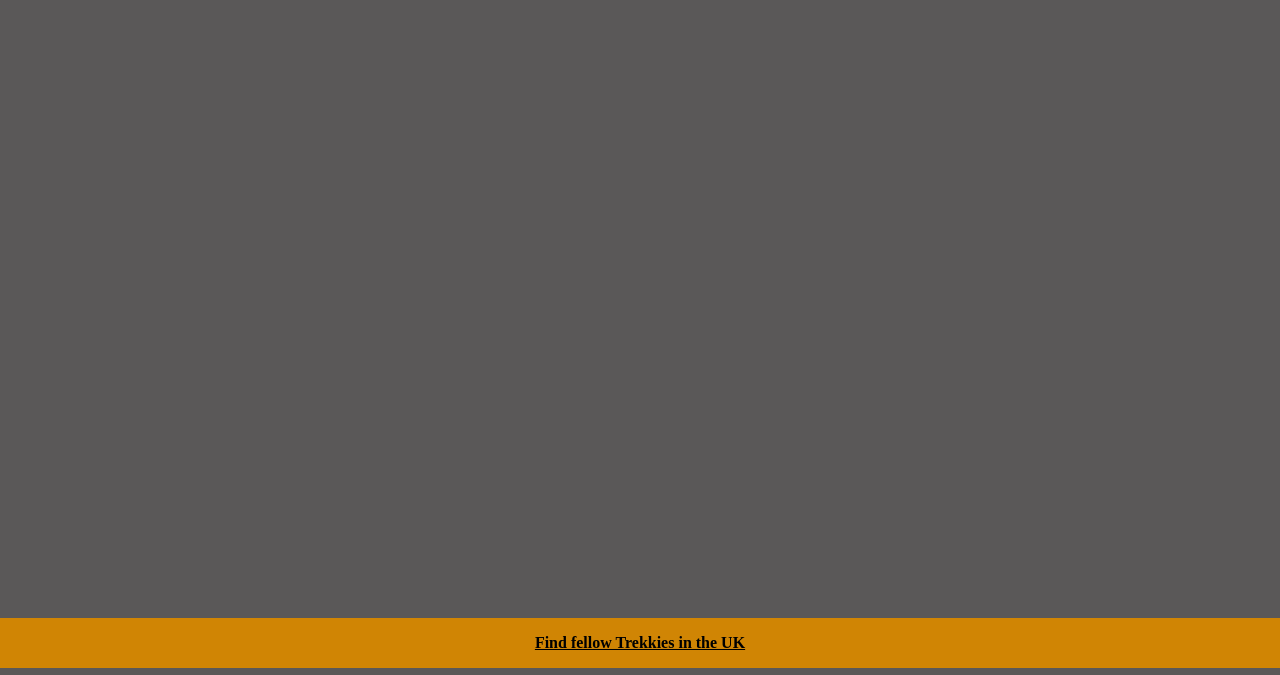
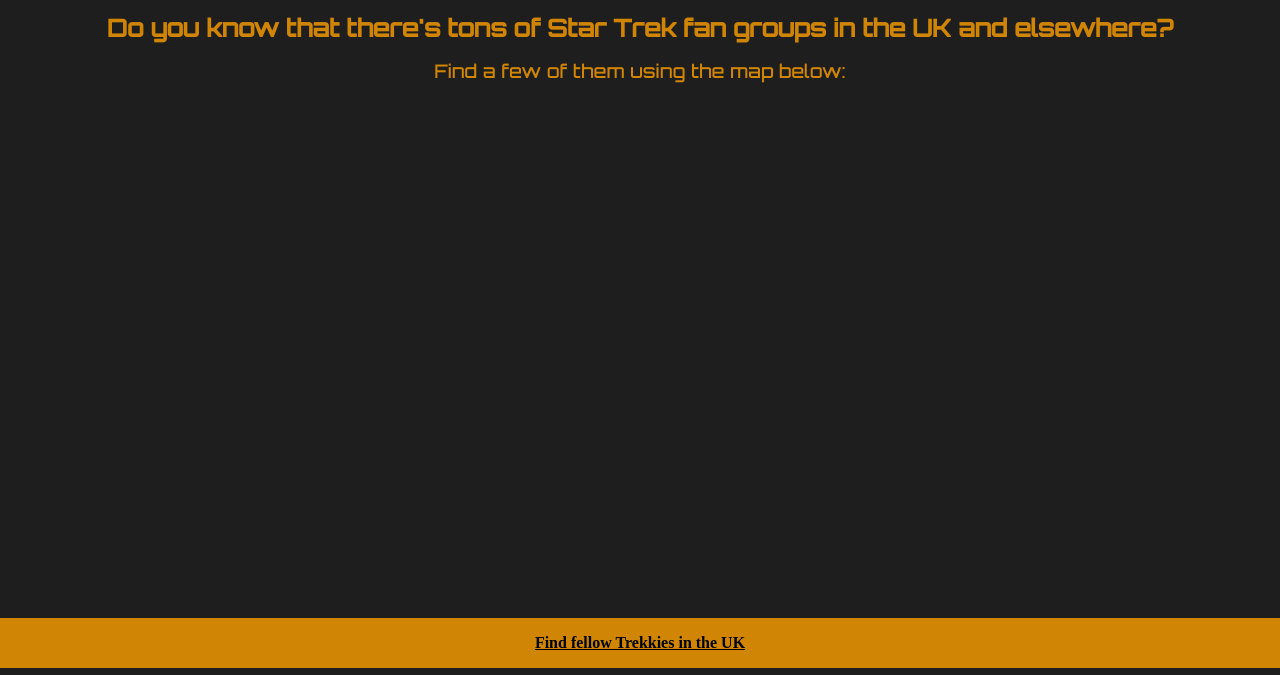
Before and after one commit to JoyZadan/star-trek-voyager, a plain HTML site: page find.html in a window 1280 px wide. Shown: the part 132-807 px from the top of the page. Drawn offline with Linux system fonts and the light colour scheme.

Commit message:
Added find.html page and removed remaining commented out code in quiz js

```diff
--- a/assets/css/styles.css
+++ b/assets/css/styles.css
@@ -30,7 +30,7 @@ body {
 }
 
 .find-bg {
-    background-color: rgb(90, 88, 88);
+    background-color: #1e1e1e;
 }
 
 /* FONTS STYLING */
@@ -535,6 +535,37 @@ p {
     }
 }
 
+/* FIND OTHER TREKKIES USING GOOGLE MAP */
+.other-trekkies {
+    font-weight: 800;
+    color: #d08504;
+    display: flex;
+    justify-content: center;
+    align-items: center;
+    margin: 0 auto;
+    padding: 0 1rem;
+}
+
+.find-trekkies {
+    font-weight: 500;
+    color: #d08504;
+    display: flex;
+    justify-content: center;
+    align-items: center;
+    margin: 1rem auto;
+    padding: 0 1rem;
+}
+
+.map {
+    display: flex;
+    justify-content: center;
+    width: 80vw;
+    height: 70vh;
+    margin: 1rem auto;
+}
+
+
+
 /* MEDIA QUERIES FOR NOTEBOOKS AND LAPTOPS */
 @media screen and (max-width: 48.2em) {
     .games {
--- a/find.html
+++ b/find.html
@@ -24,7 +24,11 @@
             <p>Here you'll be able to find fellow Trekkies near you.</p>
         </div>     -->
     </div>
-
+    <div class="map-intro">
+        <h2 class="other-trekkies">Do you know that there's tons of Star Trek fan groups in the UK and elsewhere?</h2>
+        <h3 class="find-trekkies">Find a few of them using the map below:</h3>
+    </div>
+    <div class="map"></div>
 
 
 
```
Also changed, not shown: assets/js/quiz.js (+0 -7 lines), quiz.html (+0 -6 lines).
